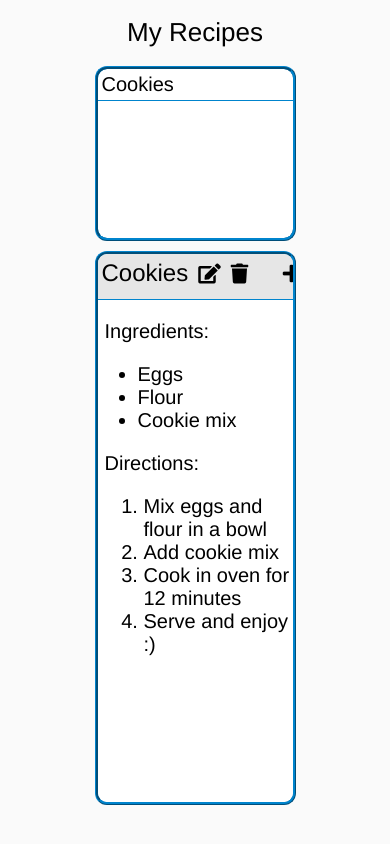
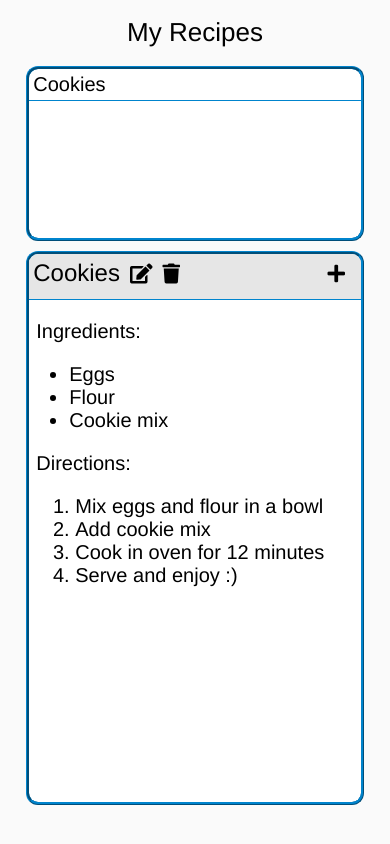
Before and after one commit to oleharkhipkov/recipe-collection, a React (Create React App) app: page / in a window 390 px wide. Built offline with nearby package versions, Linux system fonts and the light colour scheme.

Commit message:
added responsiveness to recipe list and box

```diff
--- a/src/App.css
+++ b/src/App.css
@@ -97,7 +97,7 @@ body {
   margin-left: 6px;
 }
 #add-btn {
-  left: 95%;
+  left: 90%;
   top: 10px;
   position: absolute;
 }
@@ -131,3 +131,12 @@ body {
 .input-title {
   margin-top: 7px;
 }
+
+@media only screen and (max-width: 768px) {
+  #recipe-list {
+    width: 85vw;
+  }
+  .recipeBox {
+    width: 85vw;
+  }
+}
--- a/src/App.js
+++ b/src/App.js
@@ -36,11 +36,14 @@ class App extends React.Component {
 
   componentDidMount() {
     let recipes = JSON.parse(localStorage.getItem("_bschade18_recipes"));
-    let recipe = recipes[0].recipeTitle;
 
-    this.setState({
-      currentRecipe: recipe
-    });
+    if (recipes.length > 0) {
+      let recipe = recipes[0].recipeTitle;
+
+      this.setState({
+        currentRecipe: recipe
+      });
+    }
   }
 
   addRecipe = () => {
@@ -116,6 +119,12 @@ class App extends React.Component {
     newIndex = newIndex === 0 ? 1 : newIndex - 1;
 
     if (confirmDelete === true) {
+      if (recipes.length === 0) {
+        localStorage.setItem("_bschade18_recipes", JSON.stringify(filter));
+        this.setState({
+          currentRecipe: ""
+        });
+      }
       localStorage.setItem("_bschade18_recipes", JSON.stringify(filter));
       this.setState({
         recipes: filter,
--- a/src/components/RecipeDisplay.js
+++ b/src/components/RecipeDisplay.js
@@ -47,8 +47,26 @@ function RecipeDisplay(props) {
       );
     }
   }
+  if (props.recipes.length > 0) {
+    return <div>{showRecipe}</div>;
+  } else {
+    return (
+      <div className="recipeBox">
+        <div className="recipeDisplay">
+          <div className="recipe-display-pane">
+            <i id="edit" onClick={props.handleForm} className="fas fa-edit"></i>
 
-  return <div>{showRecipe}</div>;
+            <i onClick={props.handleDelete} className="fas fa-trash"></i>
+            <i
+              id="add-btn"
+              onClick={props.handleForm}
+              className="fas fa-plus"
+            ></i>
+          </div>
+        </div>
+      </div>
+    );
+  }
 }
 
 export default RecipeDisplay;
```
